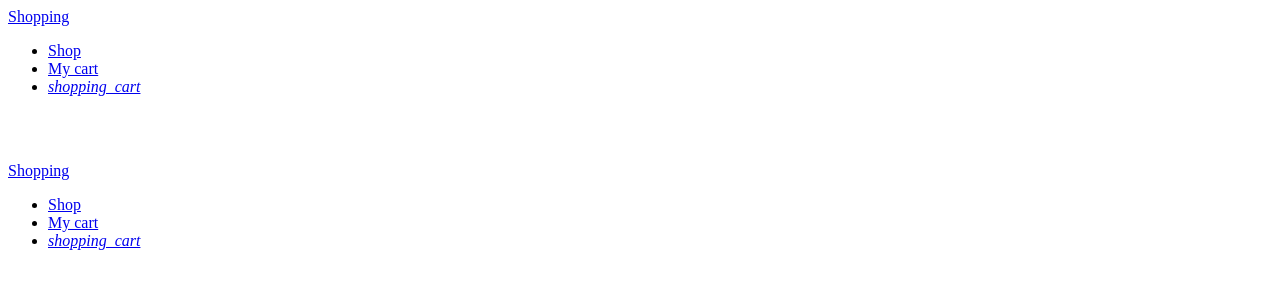
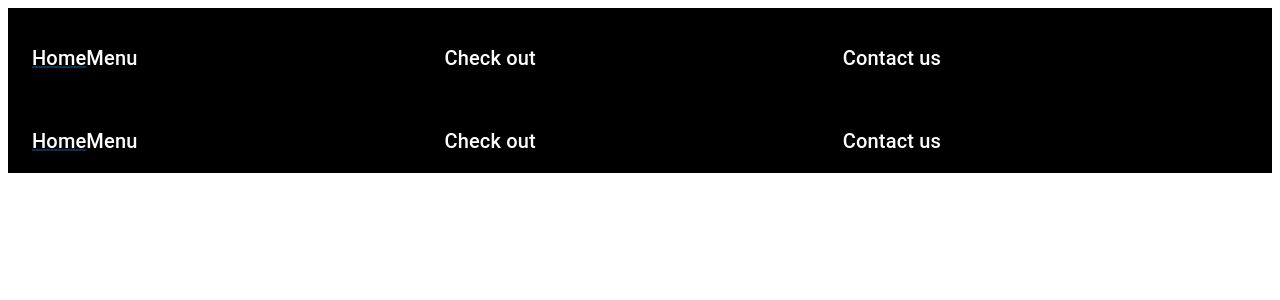
Before and after one commit to Khalidkhalif/React-project, a React (Create React App) app in the folder bella-pizzeria/: page / in a window 1280 px wide. Shown: the top 300 px of the page. Built offline with nearby package versions, Linux system fonts and the light colour scheme.

Commit message:
Added Navbar

```diff
--- a/bella-pizzeria/src/components/Navbar.js
+++ b/bella-pizzeria/src/components/Navbar.js
@@ -1,4 +1,4 @@
-import React from 'react';
+/*import React from 'react';
 import { Link } from 'react-router-dom'
  const Navbar = ()=>{
     return(
@@ -16,4 +16,58 @@ import { Link } from 'react-router-dom'
     )
 }
 
-export default Navbar;
+export default Navbar;*/
+
+import React from "react";
+
+import {Toolbar, Typography} from "@material-ui/core";
+import {makeStyles} from "@material-ui/core/styles";
+import { Link } from "@mui/material";
+
+
+
+const styles = makeStyles({
+    bar:{
+        paddingTop:"1.15rem",
+        backgroundColor:"black",
+        ['@media (max-width:780px)']:{
+            flexDirection:"column"
+        }
+    },
+    menuItem:{
+        cursor:"pointer",
+        flexGrow:1,
+        "&hover":{
+            color:"#4f25c8"
+        },
+        ['@media(max-width:780px']:{
+            paddingBottom:"1rem"
+        }
+    }
+})
+function NavBar() {
+    const classes = styles()
+    return (
+        <nav className="nav-wrapper">
+        <Toolbar position="sticky"  className={classes.bar}>
+            <Link to="/pages/Home"><Typography style={{color:"white"}} variant="h6" className={classes.menuItem}>
+            Home
+            </Typography></Link>
+            <Typography style={{color:"white"}} variant="h6" className={classes.menuItem}>
+                Menu
+            </Typography>
+            <Typography style={{color:"white"}} variant="h6" className={classes.menuItem}>
+                Check out
+            </Typography>
+            <Typography style={{color:"white"}} variant="h6" className={classes.menuItem}>
+                Contact us
+            </Typography>
+
+        </Toolbar>
+        </nav>
+
+
+    )
+}
+
+export default NavBar;
```
